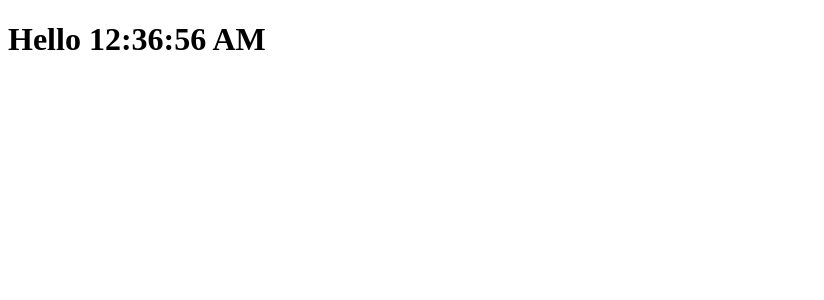
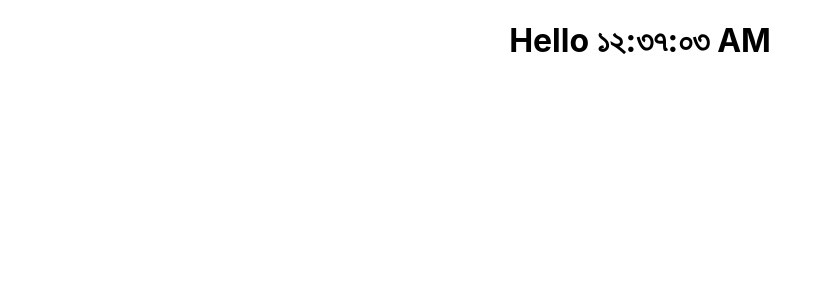
Before and after one commit to AKSUF/ReactCrack, a React (Create React App) app: page / in a window 1280 px wide. Shown: the top 300 px of the page, without its empty margins (0-824 px from the left). Built offline with nearby package versions, Linux system fonts and the light colour scheme.

Commit message:
how to change the state of react

```diff
--- /dev/null
+++ b/src/App.jsx
@@ -0,0 +1,13 @@
+import logo from './logo.svg';
+import './App.css';
+import Clock from './component/Clock';
+
+function App() {
+  return (
+    <div className="App">
+   <Clock locale="bn-BD"/>
+    </div>
+  );
+}
+
+export default App;
--- /dev/null
+++ b/src/component/Clock.jsx
@@ -0,0 +1,29 @@
+import React from 'react';
+import ReactDOM from 'react-dom';
+
+class Clock extends React.Component {
+constructor(props){
+    super(props);
+    this.state={date:new Date()};
+}
+
+componentDidMount(){
+setInterval(()=>{
+this.setState({
+date:new Date(),
+});
+},100);
+}
+
+    render() {
+      return (
+        <h1 className='heading'>
+          <span className='text'>Hello {this.state.date.toLocaleTimeString(this.props.locale)}</span>
+        </h1>
+      );
+    }
+  }
+
+
+
+  export default Clock;
--- a/src/index.jsx
+++ b/src/index.jsx
@@ -1,13 +1,17 @@
 import React from 'react';
-import ReactDOM from 'react-dom';
+import ReactDOM from 'react-dom/client';
+import './index.css';
+import App from './App';
+import reportWebVitals from './reportWebVitals';
 
+const root = ReactDOM.createRoot(document.getElementById('root'));
+root.render(
+  <React.StrictMode>
+    <App />
+  </React.StrictMode>
+);
 
-function Clock(){
-    return (
-        <h1 className='heding'>
-            <span className='text'>Hello {new Date().toLocaleTimeString()}</span>
-        </h1>
-    );
-}
-
-ReactDOM.render(<Clock/>, document.getElementById('root'));
+// If you want to start measuring performance in your app, pass a function
+// to log results (for example: reportWebVitals(console.log))
+// or send to an analytics endpoint. Learn more: https://bit.ly/CRA-vitals
+reportWebVitals();
```
Also changed, not shown: src/App.js (deleted, +0 -25 lines).
